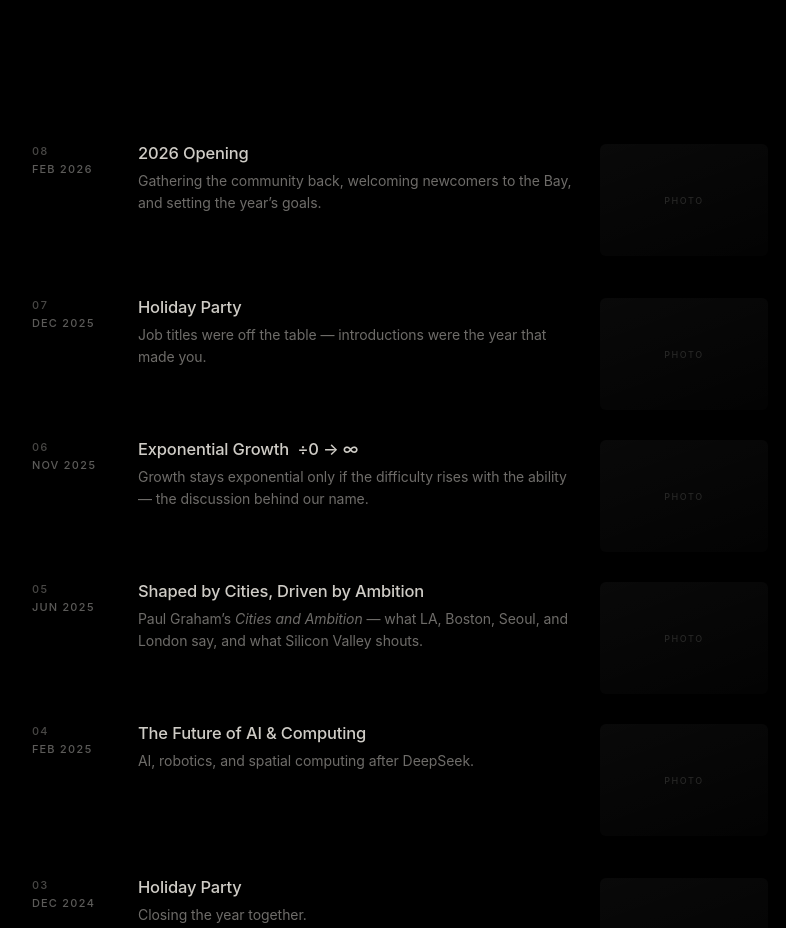
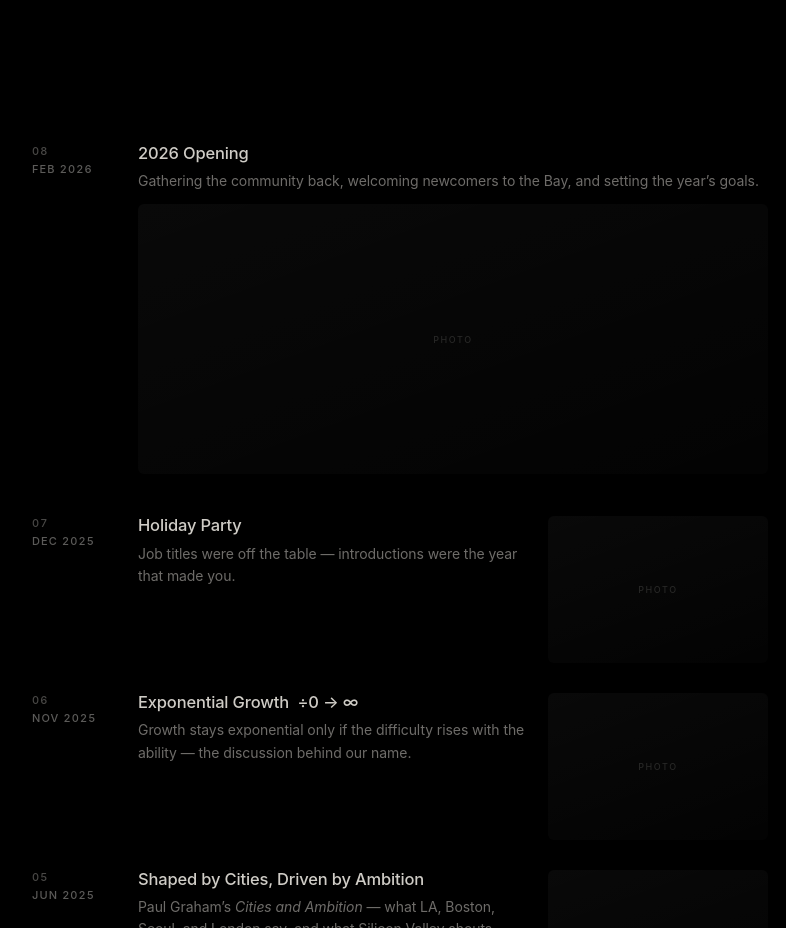
Before and after one commit to yunjichung/divzero, a plain HTML site: page index.html in a window 1280 px wide. Shown: the part 1580-2508 px from the top of the page, without its empty margins (240-1026 px from the left). Drawn offline with Linux system fonts and the light colour scheme; animation ran at ten frames a second.

Commit message:
Rhythm over uniformity: a cinematic marquee, larger thumbnails
Thumbnails grow to 220px — past the threshold where a photo carries
atmosphere — and the newest event becomes the feature: one full-width
21:9 photograph, wide but not tall. Vibe from one great image plus
texture from the rest, without returning to the four-screen scroll.

Co-Authored-By: Claude Fable 5 <noreply@anthropic.com>

```diff
--- a/index.html
+++ b/index.html
@@ -39,7 +39,7 @@
   <section class="section" aria-label="Past events">
     <div class="ledger">
       <div class="year-group">
-        <div class="entry" data-asset-id="2026-opening">
+        <div class="entry feature" data-asset-id="2026-opening">
           <div class="entry-side"><span class="no">08</span><span class="date">Feb 2026</span></div>
           <div class="entry-body">
             <p class="entry-title">2026 Opening</p>
--- a/styles.css
+++ b/styles.css
@@ -237,7 +237,7 @@ h1, h2, p { margin: 0; }
   position: relative;
   z-index: 1;
   display: grid;
-  grid-template-columns: 86px 1fr 168px;
+  grid-template-columns: 86px 1fr 220px;
   gap: 0 20px;
   align-items: start;
   padding: 14px 12px;
@@ -287,7 +287,7 @@ h1, h2, p { margin: 0; }
 /* the slot: a breath of tone where a photograph will live —
    contact-sheet scale, beside the words */
 .ph {
-  width: 168px;
+  width: 220px;
   aspect-ratio: 3 / 2;
   margin-top: 2px;
   border-radius: 6px;
@@ -304,11 +304,21 @@ h1, h2, p { margin: 0; }
   color: rgba(243,240,233,.14);
 }
 .entry img.photo {
-  width: 168px;
+  width: 220px;
   aspect-ratio: 3 / 2;
   object-fit: cover;
   margin-top: 2px;
   border-radius: 6px;
+}
+/* the marquee: the newest event carries the room's one large image —
+   cinematic, wide but not tall, the vibe of the whole collection */
+.entry.feature { grid-template-columns: 86px 1fr; }
+.entry.feature .ph,
+.entry.feature img.photo {
+  grid-column: 2;
+  width: 100%;
+  aspect-ratio: 21 / 9;
+  margin-top: 12px;
 }
 
 @media (max-width: 700px) {
```
